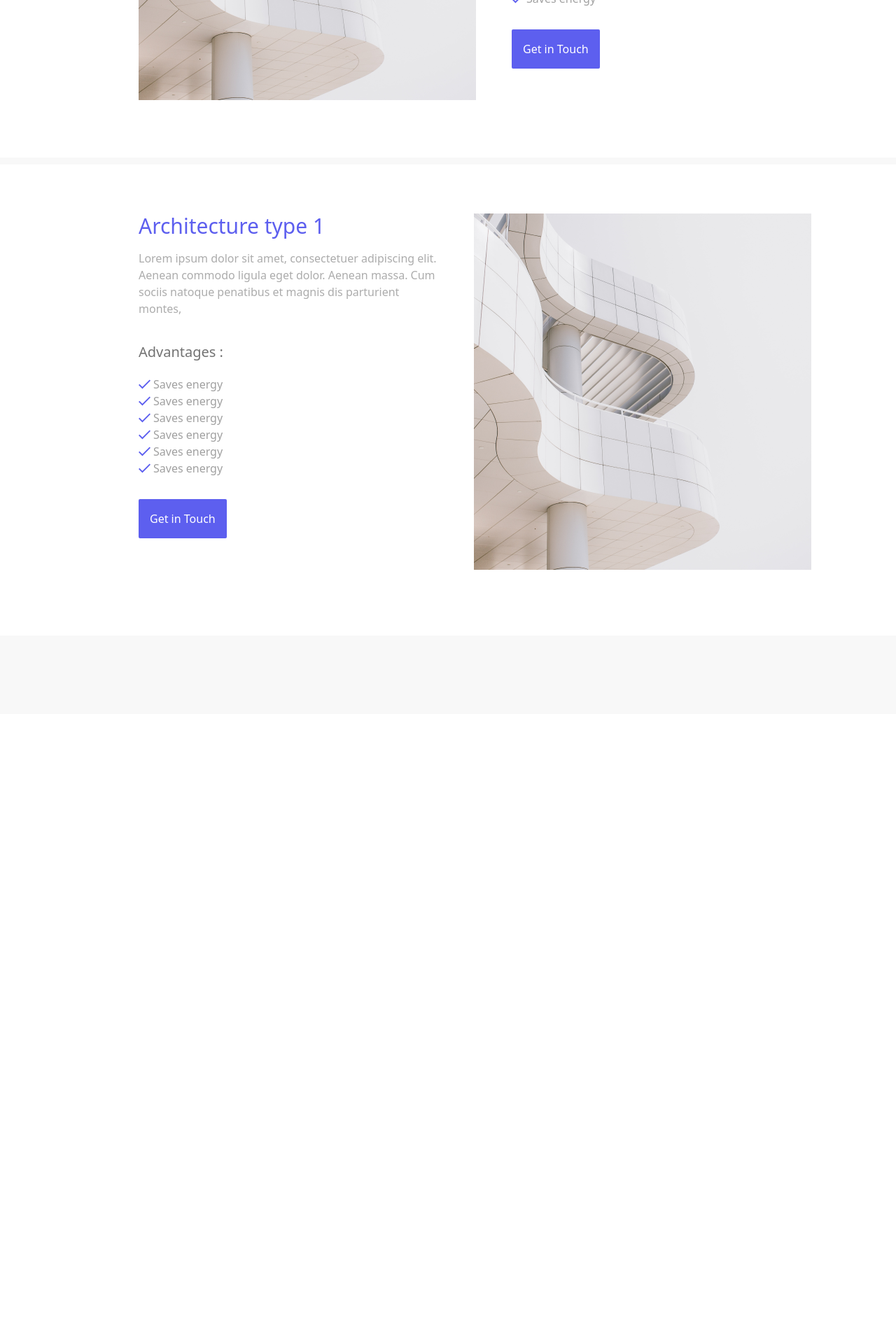
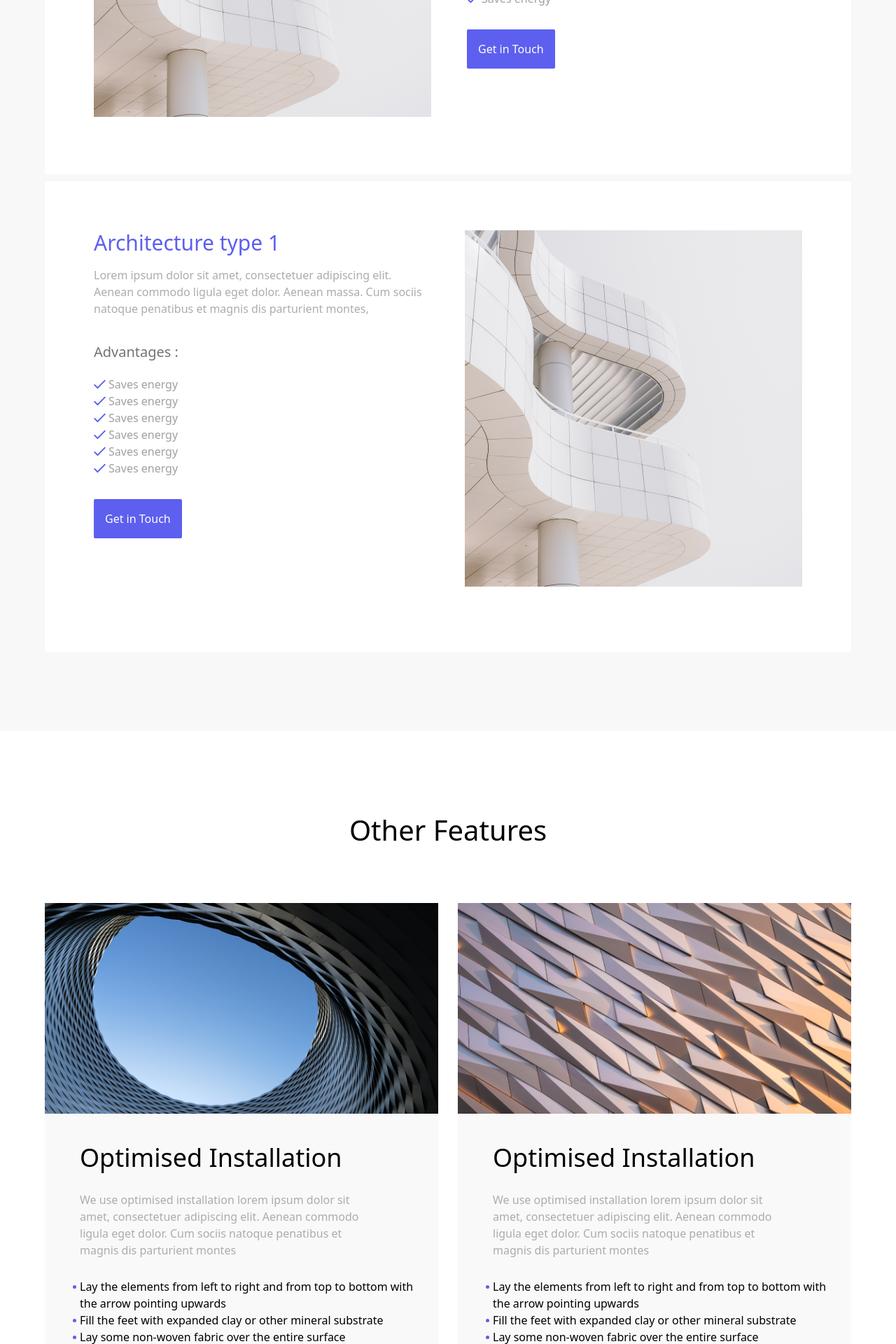
Before and after one commit to HanyMahmoud17/Fullstack-Project-Test, a PHP site: page / in a window 1280 px wide. Shown: the part 4160-6080 px from the top of the page at 70% size. Before the commit the page ends 4974 px from the top, so only its background shows below. Run offline with PHP 8.4, Linux system fonts and the light colour scheme; some libraries are stand-ins or nearby versions.

Commit message:
finish the feature section

```diff
--- a/assets/css/style.css
+++ b/assets/css/style.css
@@ -62,7 +62,7 @@
     position: absolute;
     display: flex;
     top: 80px;
-    left: 400px;
+    left: 350px;
     width: 1px;
     height: 224px;
     background: #EAEAEA;
@@ -73,8 +73,22 @@
     position: absolute;
     display: flex;
     top: 80px;
-    left: 870px;
+    left: 770px;
     width: 1px;
     height: 224px;
     background: #EAEAEA;
   }
+
+/* css of features */
+
+/* Define your custom CSS class */
+.feature_circle::before {
+  content: '';
+  position: absolute;
+  left: -10px;
+  top: 10px;
+  width: 5px;
+  height: 5px;
+  border-radius: 50%;
+  background-color: var(--iris-100);
+}
--- a/index.php
+++ b/index.php
@@ -14,7 +14,7 @@
     <header>
         <!-- start to create sub_header  -->
         <div class="sub_header">
-            <div class="container mx-auto">
+            <div class="container mx-auto px-16">
                 <ul class="items flex py-2.5 justify-end">
                     <li class="item pr-3 text-white text-xs font-normal ">
                         Get in Touch
@@ -34,19 +34,19 @@
 
         <!-- start to create navbar  -->
         <nav class="navbar py-8">
-            <div class="container mx-auto flex justify-between items-center>
+            <div class="container mx-auto px-16 flex justify-between items-center>
                     <a href="">
                         <img src="./assets/img/image1.png" alt="">
                     </a>
                     <div>
                         <ul class="flex items-center">
-                            <li class="px-3"><a href="">About Architecture Design</a></li>
-                            <li class="px-3"><a href="">Factors</a></li>
-                            <li class="px-3"><a href="">Different Types</a></li>
-                            <li class="px-3"><a href="">Other Features</a></li>
-                            <li class="px-3"><a href="">Our Products</a></li>
-                            <li class="px-3"><a href="">Architecture design</a></li>
-                            <li class="px-3"><a href="">Documents</a></li>
+                            <li class="px-2.5"><a href="">About Architecture Design</a></li>
+                            <li class="px-2.5"><a href="">Factors</a></li>
+                            <li class="px-2.5"><a href="">Different Types</a></li>
+                            <li class="px-2.5"><a href="">Other Features</a></li>
+                            <li class="px-2.5"><a href="">Our Products</a></li>
+                            <li class="px-2.5"><a href="">Architecture design</a></li>
+                            <li class="px-2.5"><a href="">Documents</a></li>
                             <li class="pl-1.5"><button class="navbar_btn p-4 rounded-sm text-white">Get in Touch</button></li>
                         </ul>
                     </div>
@@ -90,8 +90,8 @@
                             <circle cx="114.5" cy="9.5" r="9.5" fill="white"/>
                             </svg>
                 </div>
-                <div class="absolute px-12 flex w-full h-full top-0 left-0">
-                    <div class="my-auto flex w-full h-full justify-between ">
+                <div class="absolute container mx-auto px-24 flex w-full h-full top-0 left-0">
+                    <div class="my-auto flex w-full h-full justify-between">
                         <button onclick="prevSlide()">
                             <svg xmlns="http://www.w3.org/2000/svg" width="24" height="46" viewBox="0 0 24 46" fill="none">
                             <path d="M23 45L0.999999 23L23 1" stroke="white" stroke-width="2" stroke-miterlimit="10" stroke-linecap="round" stroke-linejoin="round"/>
@@ -115,7 +115,7 @@
 
         <!-- start the section of about -->
         <section id="about_Arch">
-            <div class="container mx-auto py-28">
+            <div class="container mx-auto py-28 px-16">
                 <small class="text-lg font-medium pb-8 text-[var(--iris-100)]">
                   KNOW MORE
                 </small>
@@ -133,7 +133,7 @@
 
         <!-- start section Factors -->
         <section id="factor">
-            <div class="container mx-auto py-28">
+            <div class="container mx-auto py-28 px-16">
                 <h3 class="text-[40px] text-center font-medium pb-3 text-[var(--main-blue)]">
                     Factors
                 </h3>
@@ -187,13 +187,13 @@
 
         <!-- start section different type -->
         <section id="diff_types" class="bg-[#F8F8F8]">
-            <div class="container mx-auto py-28 ">
-                <div class="pb-[71px] px-[187px]">
+            <div class="container mx-auto py-28 px-16">
+                <div class="pb-[71px]">
 
                     <h3 class="text-[40px] text-center font-medium pb-3 text-[#5A5A5A] pb-[54px]">
                         Different Types
                     </h3>
-                    <ul class="flex justify-between">
+                    <ul class="flex justify-between px-[65px]">
                         <li class="font-bold text-lg text-[var(--iris-100)]"><a href="">Architecture type 1</a></li>
                         <li class="font-bold text-lg text-[var(--iris-100)]"><a href="">Architecture type 2</a></li>
                         <li class="font-bold text-lg text-[var(--iris-100)]"><a href="">Architecture type 3</a></li>
@@ -204,8 +204,8 @@
 
 
                 <!-- Architecture type 1 -->
-                <div class="px-[121px] bg-white" id="Architecture type 1">
-                    <div class="flex gap-[51px] py-[82px] pl-[77px]">
+                <div class="px-[70px] bg-white" id="Architecture type 1">
+                    <div class="flex gap-[51px] py-[82px]">
 
                         <img  src="./assets/img/arc1.png" alt="">
                        <div>
@@ -230,8 +230,8 @@
                 </div>
 
                 <!-- Architecture type 2 -->
-                <div class="px-[121px] mt-[10px] bg-white" id="Architecture type 2">
-                    <div class="flex gap-[51px] pt-[70px] pb-[94px] pl-[77px]">
+                <div class="px-[70px] mt-[10px] bg-white" id="Architecture type 2">
+                    <div class="flex gap-[51px] pt-[70px] pb-[94px] ">
                        <div>
                             <div>
                                 <h4 class="text-3xl font-medium text-[#5D5FEF] pb-4">Architecture type 1</h4>
@@ -254,8 +254,8 @@
                     </div>
                 </div>
                 <!-- Architecture type 3 -->
-                <div class="px-[121px] bg-white mt-[10px]" id="Architecture type 3">
-                    <div class="flex gap-[51px] py-[82px] pl-[77px]">
+                <div class="px-[70px] bg-white mt-[10px]" id="Architecture type 3">
+                    <div class="flex gap-[51px] py-[82px] ">
 
                         <img  src="./assets/img/arc1.png" alt="">
                        <div>
@@ -280,8 +280,8 @@
                 </div>
 
                 <!-- Architecture type 4 -->
-                <div class="px-[121px] mt-[10px] bg-white" id="Architecture type 4">
-                    <div class="flex gap-[51px] pt-[70px] pb-[94px] pl-[77px]">
+                <div class="px-[70px] mt-[10px] bg-white" id="Architecture type 4">
+                    <div class="flex gap-[51px] pt-[70px] pb-[94px]">
                        <div>
                             <div>
                                 <h4 class="text-3xl font-medium text-[#5D5FEF] pb-4">Architecture type 1</h4>
@@ -305,8 +305,55 @@
                 </div>
             </div>
         </section>
+        <!-- end section different type -->
 
-        <!-- end section different type -->
+        <!-- Start section Features -->
+        <section id="feature">
+            <div class="container mx-auto py-28 px-16">
+                <h3 class="text-[40px] text-center font-medium pb-[74px] text-[var(--Heading_color)]">
+                   Other Features
+                </h3>
+                <!-- <div> -->
+                    <div class="flex gap-7">
+                        <div>
+                            <img  src="./assets/img/feature2.png" alt="">
+                            <div class="bg-[#F9F9F9] pl-[50px] pr-[33px] pt-[43px] pb-[109px]">
+                                <h4 class="text-4xl font-medium pb-7">
+                                Optimised Installation
+                                </h4>
+                                <p class="pr-[63px] text-[var(--Body-text)] pb-7">We use optimised installation lorem ipsum dolor sit amet, consectetuer adipiscing elit. Aenean commodo ligula eget dolor. Cum sociis natoque penatibus et magnis dis parturient montes</p>
+                                <div>
+                                    <p class="feature_circle relative">Lay the elements from left to right and from top to bottom with the arrow pointing upwards</p>
+                                    <p class="feature_circle relative"> Fill the feet with expanded clay or other mineral substrate</p>
+                                    <p class="feature_circle relative">Lay some non-woven fabric over the entire surface</p>
+                                    <p class="feature_circle relative"> It is advisable to lay a layer of topsoil of at least 20 cm </p>
+
+                                </div>
+                            </div>
+                        </div>
+                        <div>
+                            <img src="./assets/img/feature1.png" alt="">
+                            <div class="bg-[#F9F9F9] pl-[50px] pr-[33px] pt-[43px] pb-[109px]">
+                                <h4 class="text-4xl font-medium pb-7">
+                                Optimised Installation
+                                </h4>
+                                <p class="pr-[63px] text-[var(--Body-text)] pb-7">We use optimised installation lorem ipsum dolor sit amet, consectetuer adipiscing elit. Aenean commodo ligula eget dolor. Cum sociis natoque penatibus et magnis dis parturient montes</p>
+                                <div>
+                                    <p class="feature_circle relative">Lay the elements from left to right and from top to bottom with the arrow pointing upwards</p>
+                                    <p class="feature_circle relative"> Fill the feet with expanded clay or other mineral substrate</p>
+                                    <p class="feature_circle relative">Lay some non-woven fabric over the entire surface</p>
+                                    <p class="feature_circle relative"> It is advisable to lay a layer of topsoil of at least 20 cm </p>
+
+                                </div>
+                            </div>
+                        </div>
+
+                    </div>
+                <!-- </div> -->
+
+            </div>
+        </section>
+        <!-- end section Features -->
 
     </main>
 
```
Also changed, not shown: assets/img/feature1.png (added), assets/img/feature2.png (added).
